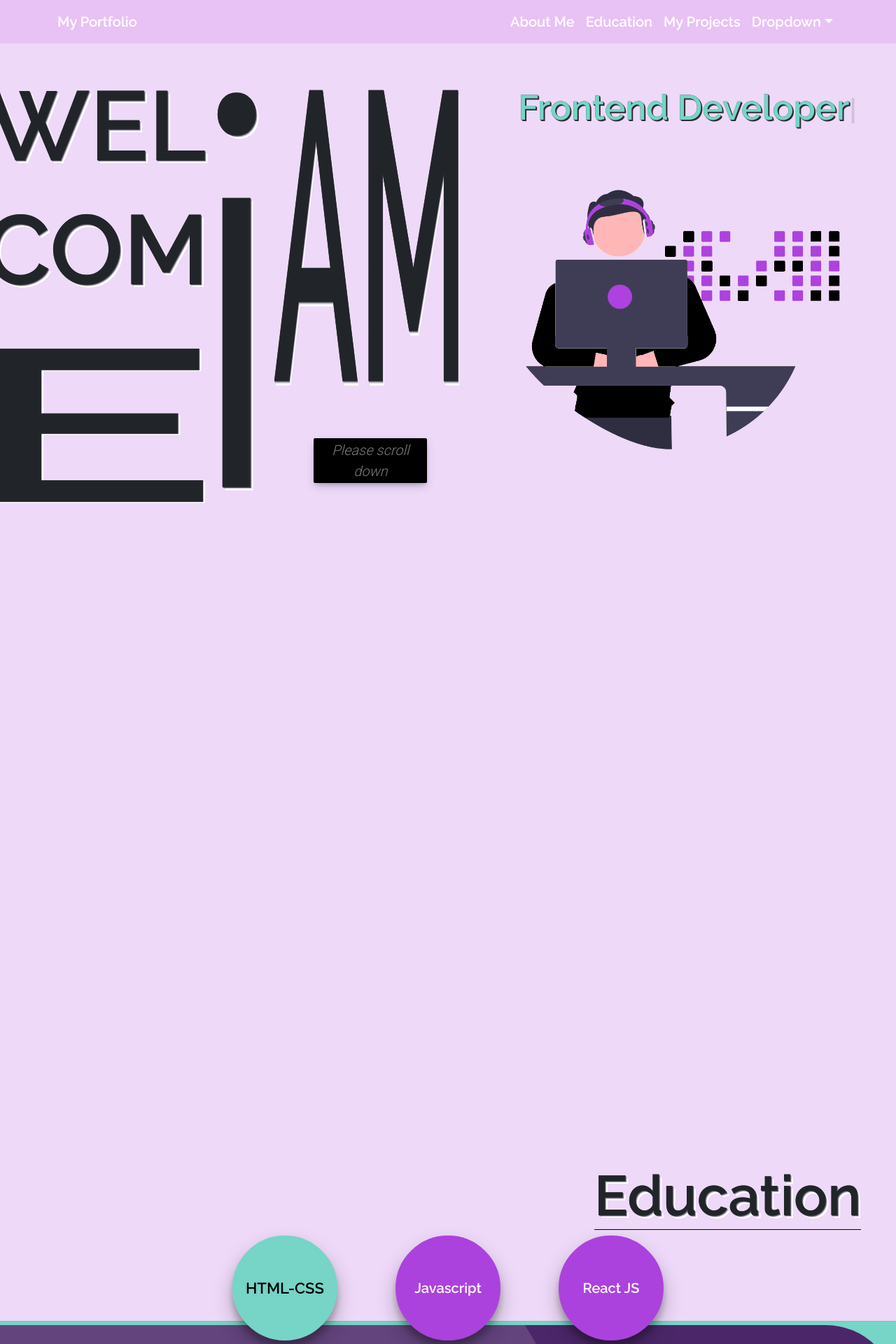
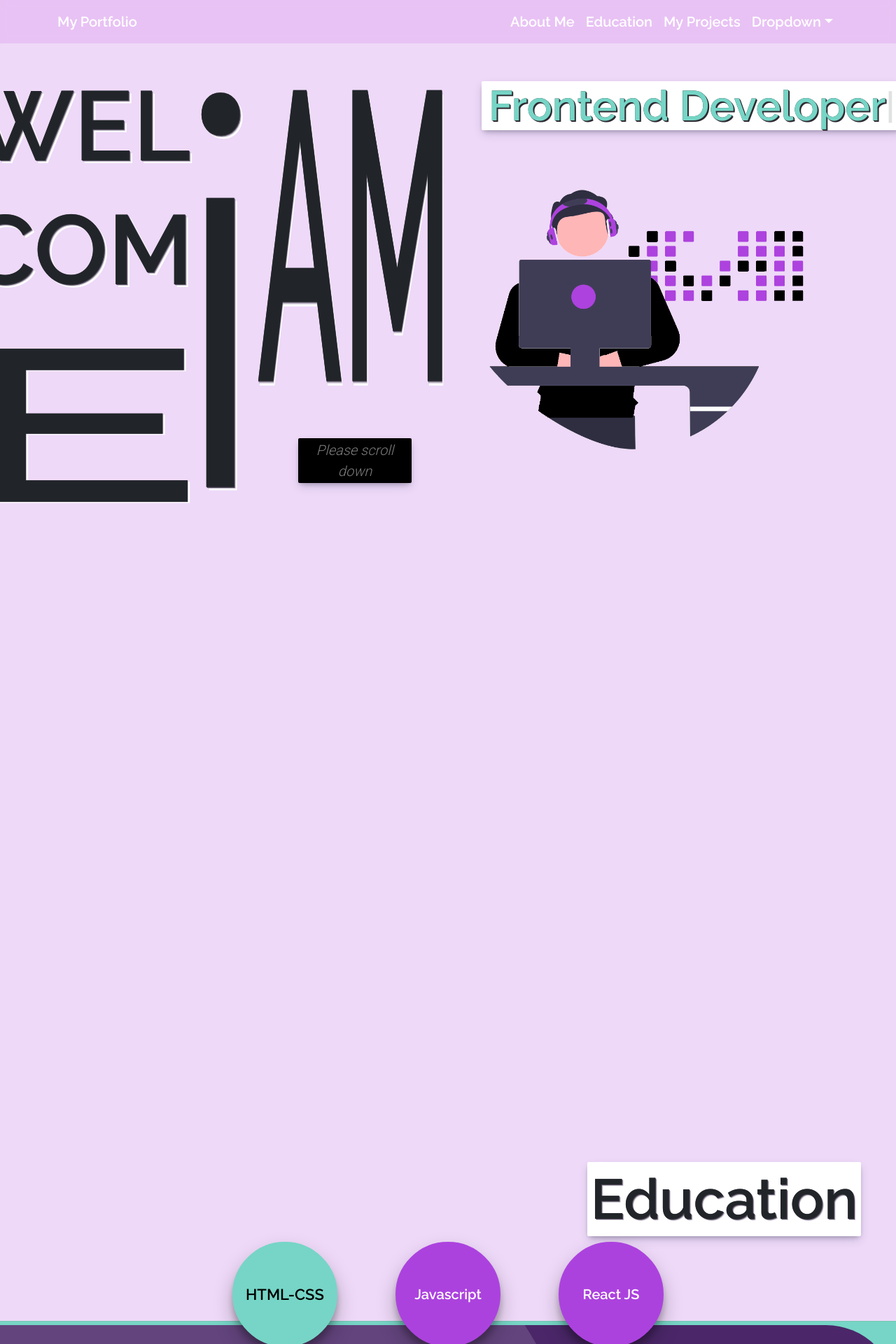
Before and after one commit to tobimancini/portfolio, a React (Create React App) app: page / in a window 1280 px wide. Shown: the top 1920 px of the page at 70% size. Built offline with nearby package versions, Linux system fonts and the light colour scheme.

Commit message:
trying title style

```diff
--- a/src/Containers/Knowledge/styles.css
+++ b/src/Containers/Knowledge/styles.css
@@ -14,8 +14,12 @@
     align-self: flex-end;
     margin-right: 50px;
     font-size: 80px;
-    border-bottom: solid 1px #000;
+    padding: 5px;
+    /* border-bottom: solid 1px #000; */
     text-shadow: #524a5b 1px 1px, #5f5a67 0px 0px, #c0b9c7 2px 2px, #ffffff 4px 4px;
+    box-shadow: rgba(50, 50, 93, 0.25) 0px 6px 12px -2px, rgba(0, 0, 0, 0.3) 0px 3px 7px -3px;
+    border-radius: 2px;
+    background-color: #fff;
 }
 
 .courses{
--- a/src/Containers/MainContainer/index.jsx
+++ b/src/Containers/MainContainer/index.jsx
@@ -4,8 +4,6 @@
 import './styles.css'
 
 const MainContainer = () => {
-
-    const [typing, setTyping] = useState(false);
 
     const el = useRef(null);
     const typed = useRef(null);
--- a/src/Containers/MainContainer/styles.css
+++ b/src/Containers/MainContainer/styles.css
@@ -101,7 +101,7 @@
 .whoContainer{
     width: 95%;
     height: 90%;
-    margin-left: 50px;
+    margin-left: 20px;
     display: flex;
     flex-direction: column;
     justify-content: flex-start;
@@ -109,16 +109,23 @@
 }
 
 .rightTxt{
+    display: flex;
+    justify-content: center;
+    align-items: center;
     margin-left: 80px;
-    font-size: 40px;
-    width: 430px;
+    font-size: 50px;
+    width: 600px;
     height: 70px;
+    background-color: #ffffff;
+    border-radius: 2px;
+    padding: 5px;
+    box-shadow: rgba(50, 50, 93, 0.25) 0px 6px 12px -2px, rgba(0, 0, 0, 0.3) 0px 3px 7px -3px;
 }
 
 .typed{
     color: #76d5c6;
     text-shadow: #2E2B32 1px 1px, #2E2B32 0px 0px, #2E2B32 1px 1px, #2E2B32 2px 2px;
-    font-size: 50px;
+    font-size: 60px;
 }
 
 .developerPng{
--- a/src/Containers/MyProjects/index.jsx
+++ b/src/Containers/MyProjects/index.jsx
@@ -32,7 +32,7 @@
                 <span className={animate === false ? 'line racoon' : 'line racoon animate'}></span>
                 <div className={animate === false ?'project racoon':'project racoon animate'}>
                     <div className='projectInfo'>
-                        <h3>Racoon e-commerce</h3>
+                        <h3>Racoon</h3>
                         <p>This site was created to simulate a real e-commerce. It was developed with ReactJs, and it was my final project for ReactJs's course in Coderhouse.</p>
                         <a className='visit' href='https://tobimancini.github.io/proyecto-react/'  target="_blank">MAKE A VISIT</a>
                     </div>
--- a/src/Containers/MyProjects/styles.css
+++ b/src/Containers/MyProjects/styles.css
@@ -20,7 +20,9 @@
 
 .projectsTitle h2 {
     font-size: 80px;
-    border-bottom: solid 1px #000;
+    padding: 5px;
+    background-color: #ffffff;
+    box-shadow: rgba(50, 50, 93, 0.25) 0px 6px 12px -2px, rgba(0, 0, 0, 0.3) 0px 3px 7px -3px;
     text-shadow: #524a5b 1px 1px, #5f5a67 0px 0px, #c0b9c7 2px 2px, #ffffff 4px 4px;
 }
 
```
